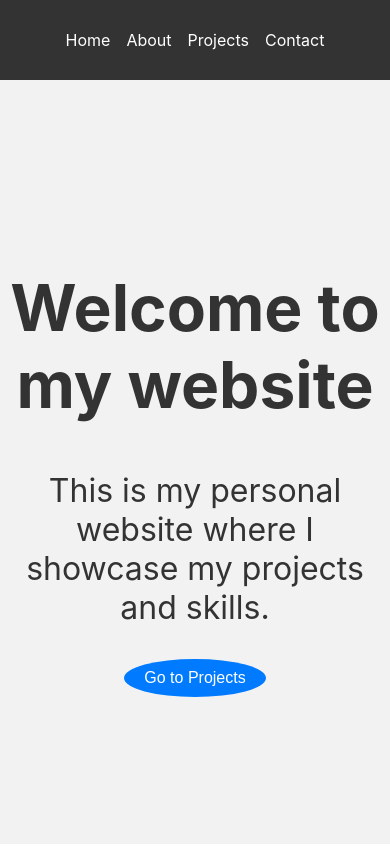
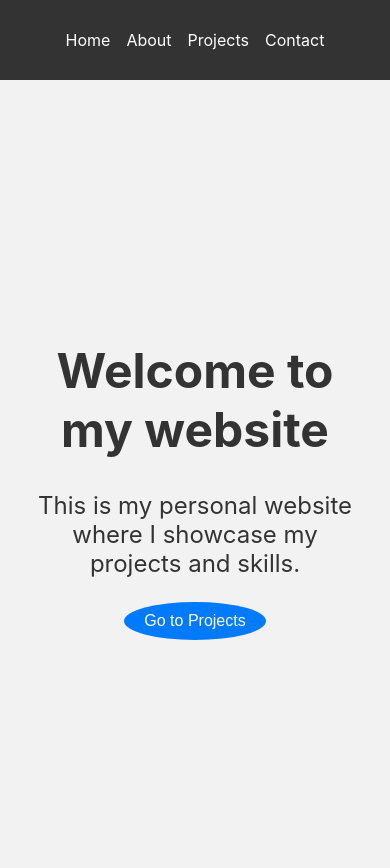
Before and after one commit to MthabiKT/Website_Project, a React (Create React App) app: page / in a window 390 px wide. Before the commit the page ends 844 px from the top, so only its background shows below. Built offline with nearby package versions, Linux system fonts and the light colour scheme.

Commit message:
update the styles

```diff
--- a/src/CSS/Home.css
+++ b/src/CSS/Home.css
@@ -33,3 +33,26 @@
   .btn:hover {
     background-color: #555;
   }
+
+  @media (max-width: 768px) {
+    .home-container {
+      height: calc(100vh - 120px); /* Increase height to accommodate smaller screens */
+      padding: 2rem;
+    }
+
+    h1 {
+      font-size: 3rem;
+      margin-bottom: 0.5rem;
+    }
+
+    p {
+      font-size: 1.5rem;
+      text-align: center;
+      margin-bottom: 1.5rem;
+    }
+
+    .btn {
+      padding: 0.75rem 1.5rem;
+      font-size: 1.2rem;
+    }
+  }
```
Also changed, not shown: src/CSS/Navbar.css (line endings or trailing spaces).
